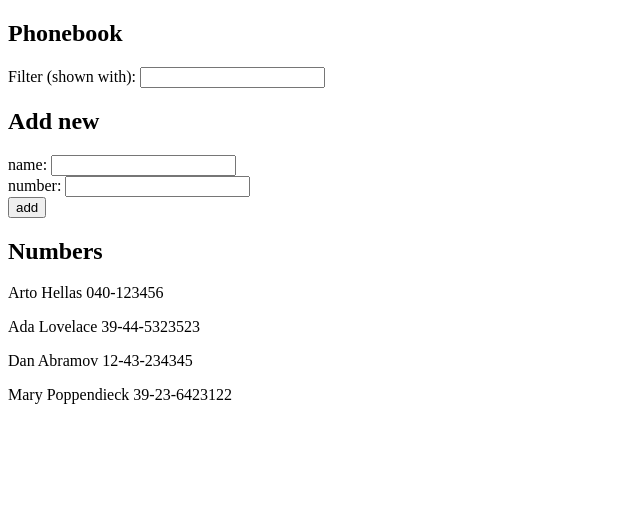
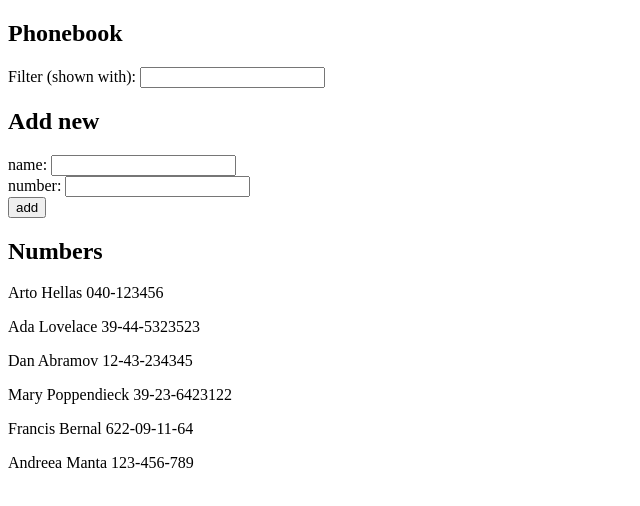
Before and after one commit to FrancisDeea/course-full-stack-open-2023, a React (Create React App) app in the folder part2/phonedirectory/: page / in a window 1280 px wide. Shown: the top 506 px of the page, without its empty margins (0-640 px from the left). Built offline with nearby package versions, Linux system fonts and the light colour scheme; data requests are answered from the project's data file.

Commit message:
feat: this is exercise 2.15

```diff
--- a/part2/phonedirectory/db.json
+++ b/part2/phonedirectory/db.json
@@ -1,5 +1,5 @@
 {
-  "persons":[
+  "persons": [
     {
       "name": "Arto Hellas",
       "number": "040-123456",
@@ -19,6 +19,16 @@
       "name": "Mary Poppendieck",
       "number": "39-23-6423122",
       "id": 4
+    },
+    {
+      "name": "Francis Bernal",
+      "number": "622-09-11-64",
+      "id": 5
+    },
+    {
+      "name": "Andreea Manta",
+      "number": "123-456-789",
+      "id": 6
     }
   ]
 }
--- a/part2/phonedirectory/src/App.js
+++ b/part2/phonedirectory/src/App.js
@@ -37,7 +37,12 @@
       name: newName,
       number: newNumber
     }
-    setPersons(persons.concat(newPerson))
+
+    axios
+      .post('http://localhost:3001/persons', newPerson)
+      .then(response => setPersons(persons.concat(response.data)))
+      .catch(error => console.log(error))
+
     setNewName("")
     setNewNumber("")
   }
```
